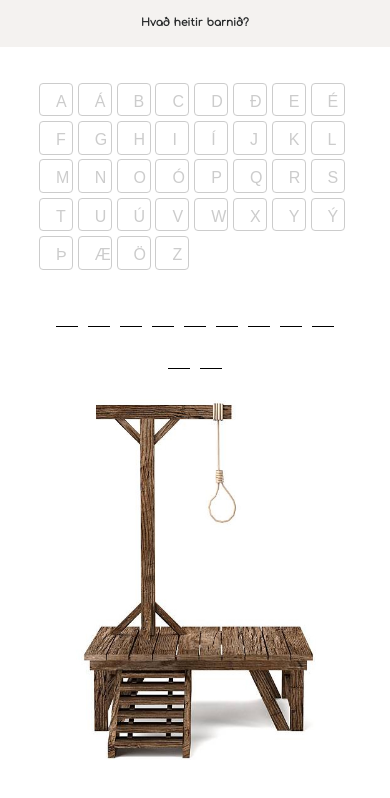
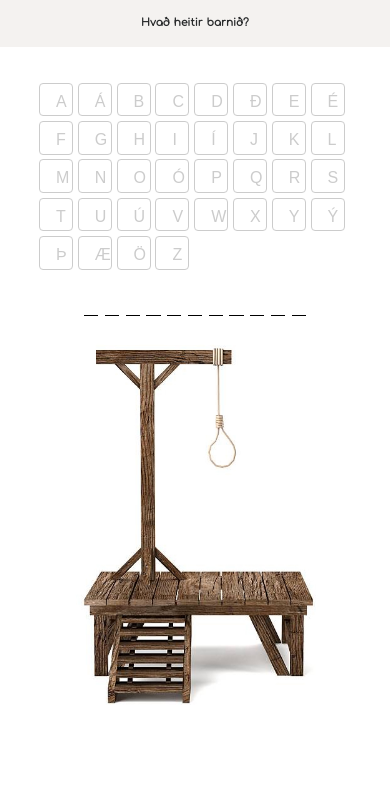
Before and after one commit to jonhjortur/nafnid, a plain HTML site: page index.html in a window 390 px wide. Drawn offline with nearby package versions, Linux system fonts and the light colour scheme; a web font is replaced by a local one.

Commit message:
fix small screen...

```diff
--- a/css/index.css
+++ b/css/index.css
@@ -43,8 +43,8 @@ img {
     max-height: calc(100vh - 450px);
   }
   .letter {
-    font-size: 1.3em;
-    width: 1.4rem;
-    margin: .3rem;
+    font-size: .9em;
+    width: .9rem;
+    margin: .2rem;
   }
 }
```
